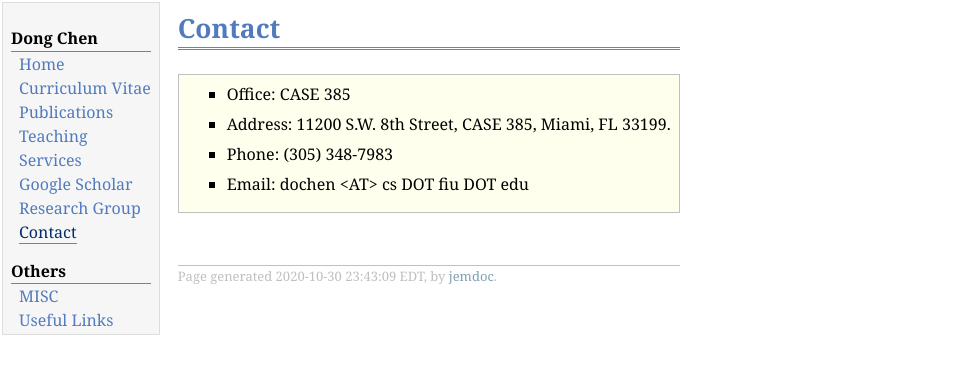
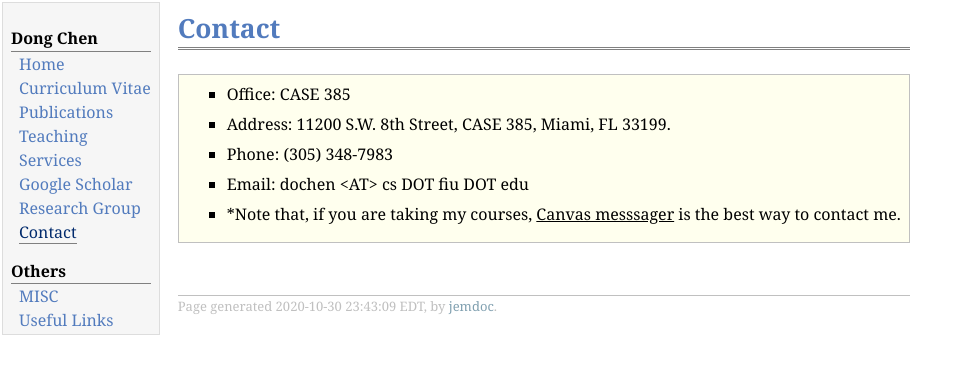
Before and after one commit to dongchen0523/dongchen.github.io, a plain HTML site: page contact.html in a window 1280 px wide. Shown: the whole page, without its empty margins (0-971 px from the left). Drawn offline with Linux system fonts and the light colour scheme.

Commit message:
Update contact.html

```diff
--- a/contact.html
+++ b/contact.html
@@ -42,6 +42,8 @@
 </li>
 <li><p>Email: dochen &lt;AT&gt; cs DOT fiu DOT edu</p>
 </li>
+<li><p>*Note that, if you are taking my courses, <ins>Canvas messsager</ins> is the best way to contact me.</p>
+</li>
 </ul>
 </div></div>
 <div id="footer">
```
